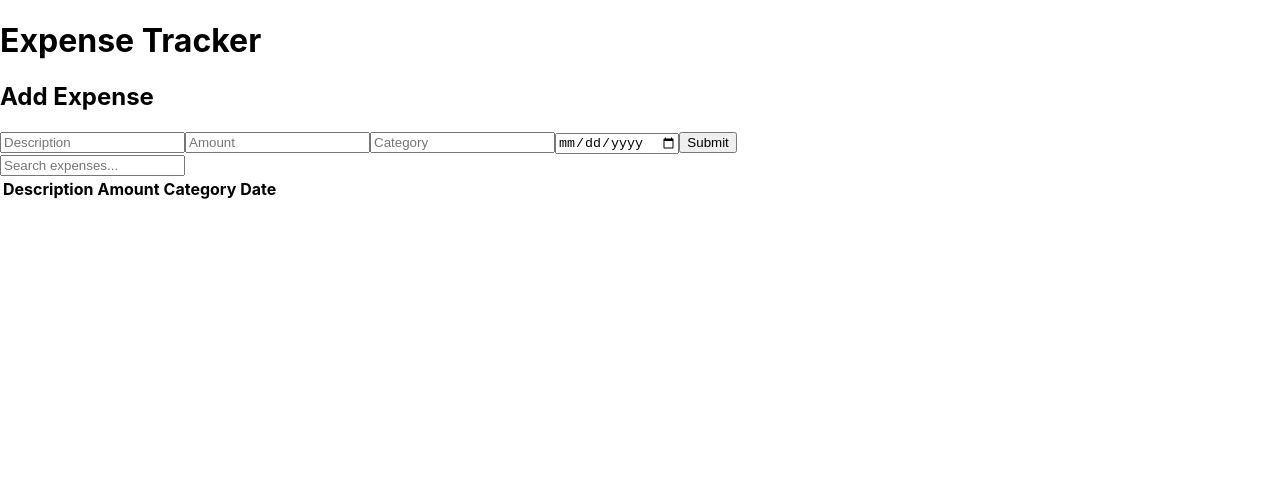
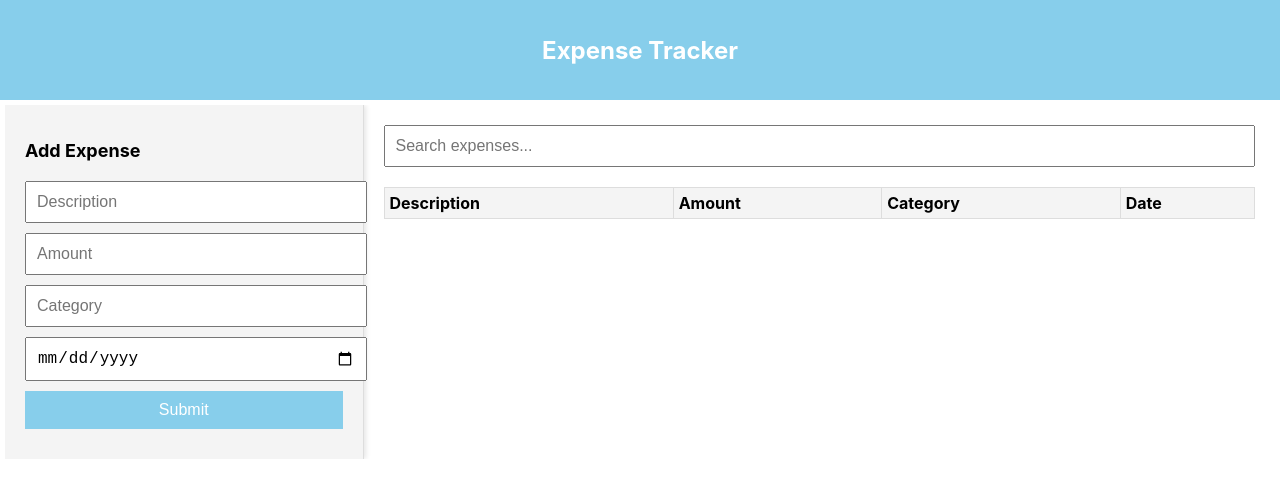
Before and after one commit to lukeembura/Code-Challenge, a React (Create React App) app: page / in a window 1280 px wide. Shown: the top 498 px of the page. Built offline with nearby package versions, Linux system fonts and the light colour scheme.

Commit message:
updated the stylings

```diff
--- a/src/App.css
+++ b/src/App.css
@@ -18,7 +18,7 @@ App {
 }
 
 .App-header {
-  background-color: black; /* Black header background */
+  background-color: skyblue; /* Black header background */
   color: white; /* White text */
   padding: 10px 20px;
   text-align: left;
@@ -84,7 +84,7 @@ App {
 }
 
 .App-sidebar form button {
-  background-color: black; /* Black button */
+  background-color: skyblue;
   color: white; /* White text */
   border: none;
   padding: 10px;
--- a/src/components/App.js
+++ b/src/components/App.js
@@ -1,5 +1,5 @@
 import React, { useState } from 'react';
-import '../';
+import '../App.css';
 
 function App() {
   const [expenses, setExpenses] = useState([]);
```
